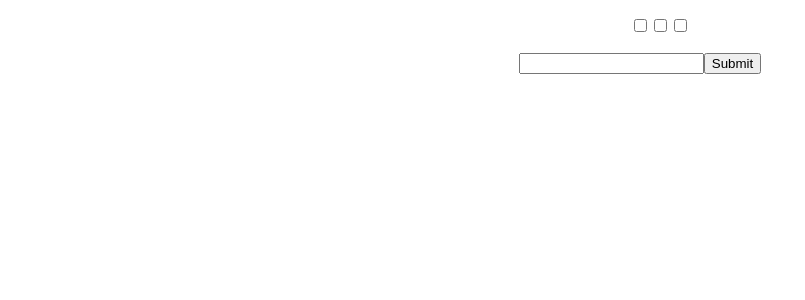
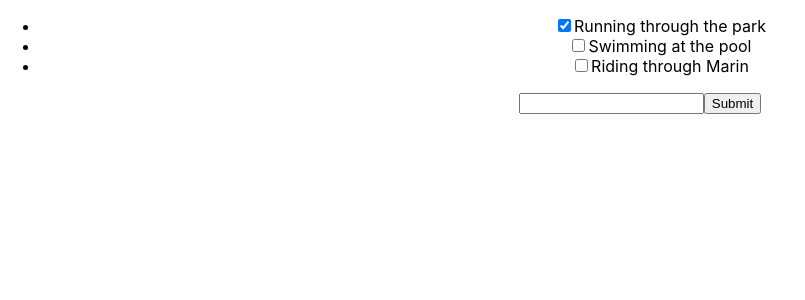
Before and after one commit to keolasin/react-to-do, a React (Create React App) app: page / in a window 1280 px wide. Shown: the top 300 px of the page, without its empty margins (0-805 px from the left). Built offline with nearby package versions, Linux system fonts and the light colour scheme.

Commit message:
update events

```diff
--- a/src/App.js
+++ b/src/App.js
@@ -39,7 +39,7 @@ class App extends Component {
       <div className="App">
         <ul>
           { this.state.todos.map( (todo, index) =>
-            <ToDo key = {index} description = {todo.description} isCompleted = {todo.iscompleted} toggleComplete = {
+            <ToDo key = {index} description = {todo.description} isCompleted = {todo.isCompleted} toggleComplete = {
               ()=> this.toggleComplete(index)
             }/>
           )}
--- a/src/components/ToDo.js
+++ b/src/components/ToDo.js
@@ -3,7 +3,10 @@ import React, {Component} from 'react';
 class ToDo extends Component {
   render(){
     return(
-      <input type="checkbox" checked={this.props.isCompleted} onChange ={this.props.toggleComplete}/>
+      <li>
+        <input type="checkbox" checked={this.props.isCompleted} onChange ={this.props.toggleComplete}/>
+        <span>{this.props.description}</span>
+      </li>
     );
   }
 }
```
